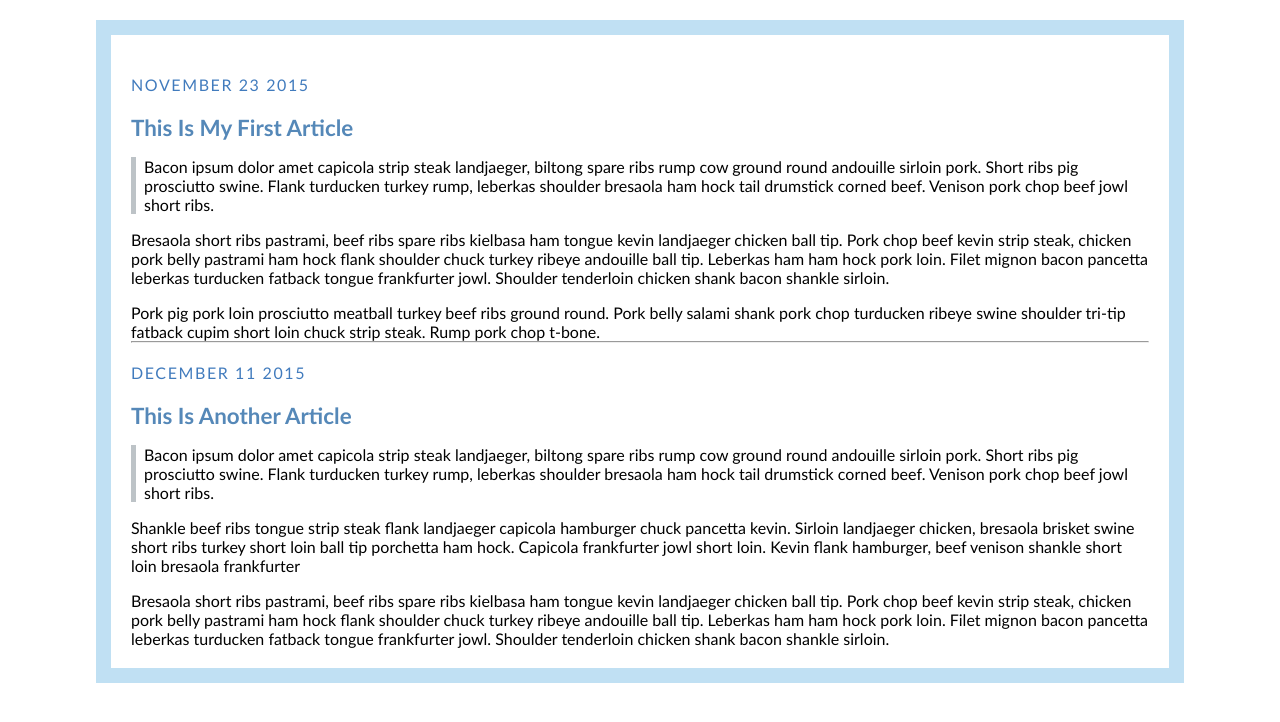
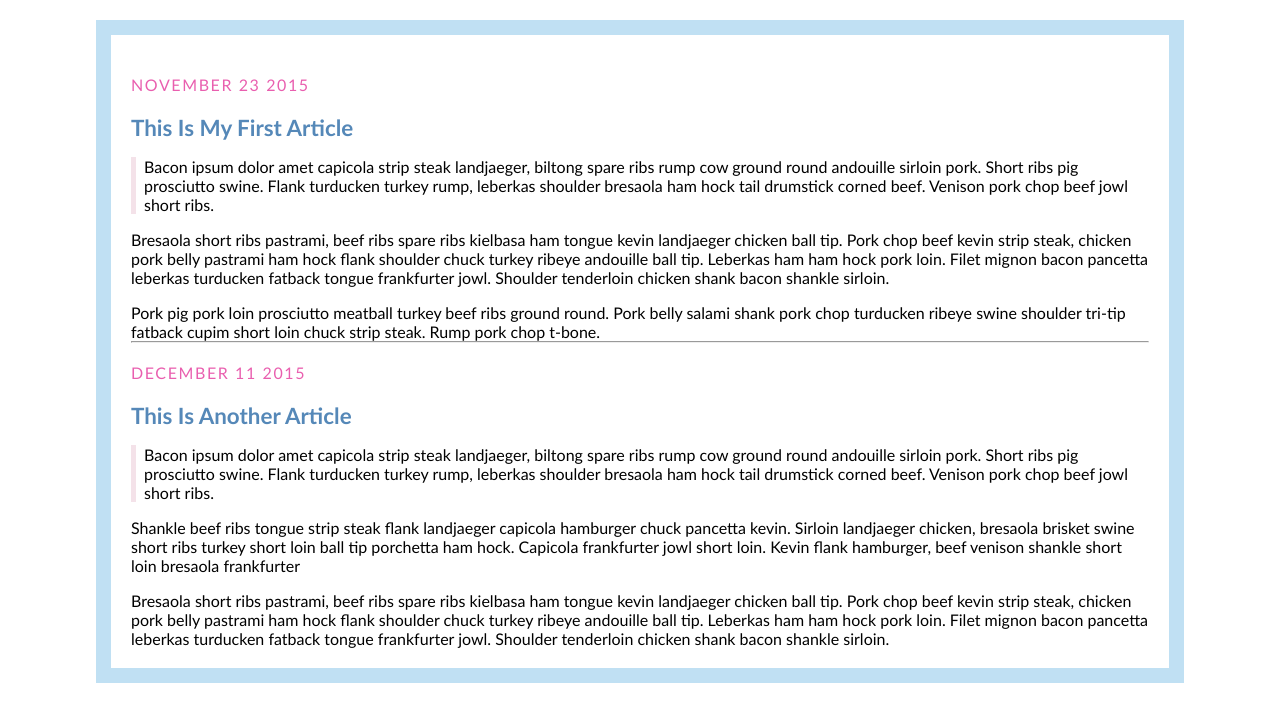
Before and after one commit to Stitchiii/1101-classdemo-407230035, a plain HTML site: page w04/blog.html in a window 1280 px wide. Drawn offline with Linux system fonts and the light colour scheme.

Commit message:
modify w04 text

```diff
--- a/w04/blog.html
+++ b/w04/blog.html
@@ -19,7 +19,7 @@
           font-size: 16px;
       }
       .date{
-          color: #417bbd;
+          color: #e95faf;
           text-transform: uppercase;
           letter-spacing: 0.1rem;
           padding: 20px 0;
@@ -31,7 +31,7 @@
           padding-bottom: 1rem;
       }
       .post .quote {
-          border-left: 5px solid #bdc3c7;
+          border-left: 5px solid #f1dae3c7;
           padding-left: 0.5rem;
       }
       .post-info {
```
